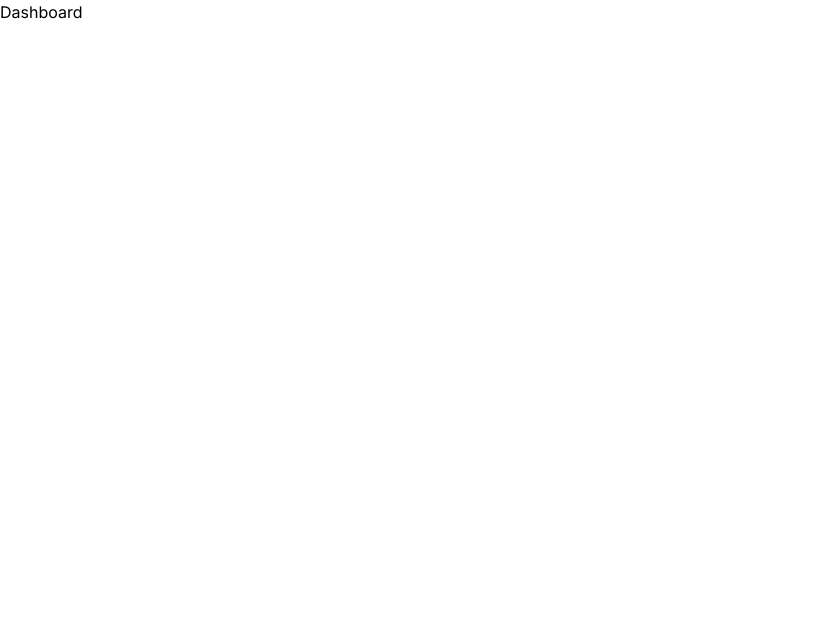
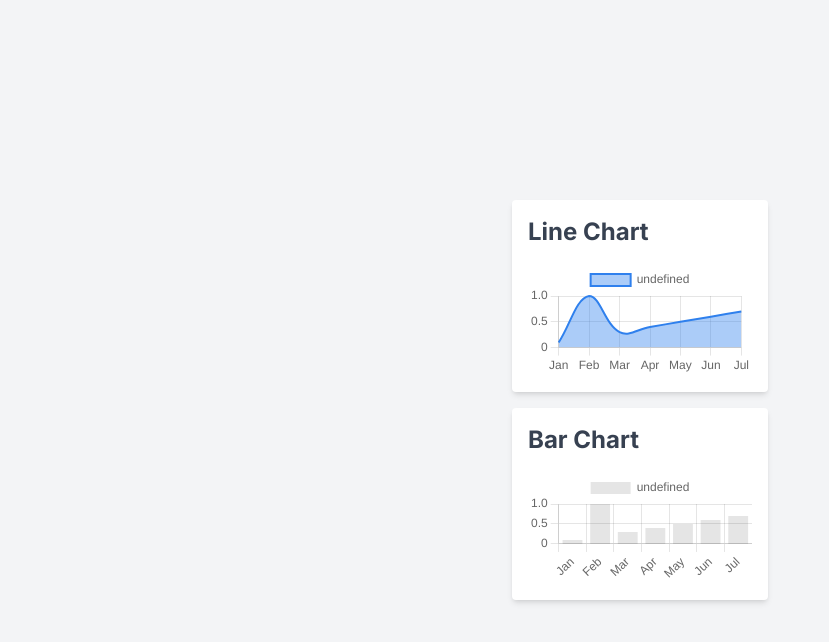
Before and after one commit to sshrey15/dashBoard, a Next.js app: page / in a window 1280 px wide. Shown: the top 642 px of the page, without its empty margins (0-829 px from the left). Built offline with nearby package versions, Linux system fonts and the light colour scheme.

Commit message:
Add chart.js and react-chartjs-2 dependencies

```diff
--- a/src/app/page.js
+++ b/src/app/page.js
@@ -1,9 +1,85 @@
-import Image from "next/image";
+"use client"
+import {
+  Chart as ChartJS,
+  CategoryScale,
+  LinearScale,
+  PointElement,
+  LineElement,
+  Title, // Corrected from 'Ttile'
+  Tooltip,
+  Legend,
+  Filler,
+  BarElement,
+} from 'chart.js';
+
+ChartJS.register(
+  CategoryScale,
+  LinearScale,
+  PointElement,
+  BarElement,
+  LineElement,
+  Filler,
+  Title, // Corrected from 'Ttile'
+  Tooltip,
+  Legend,
+);
+
+import {Bar, Line, Scatter, Bubble} from 'react-chartjs-2';
 
 export default function Home() {
+
+  const data ={
+    labels: ['Jan', 'Feb', 'Mar', 'Apr', 'May', 'Jun', 'Jul'],
+    datasets: [
+      {
+        data: [10, 100, 30, 40, 50, 60, 70],
+      },
+    ],
+  };
+
+  const options ={
+    plugins: {
+      Legend: {
+        display: false,
+      }
+    },
+
+    elements: {
+      line: {
+        tension: 0.4,
+        borderWidth: 2,
+        borderColor: 'rgba(47, 128, 237, 1)',
+        fill: "start",
+        backgroundColor: 'rgba(47, 128, 237, 0.4)',
+
+      },
+      point: {
+        radius: 0,
+        hitRadius: 0,
+      }
+      },
+
+      scales:{
+        xAxis: {
+          display: false,
+        },
+        yAxis: {
+          display: false,
+      }
+    }
+  }
   return (
    <>
-    Dashboard
+    <div className="flex flex-col items-center justify-center min-h-screen bg-gray-100">
+      <div className="p-4 bg-white rounded shadow-md w-64">
+        <h2 className="text-2xl font-bold mb-4 text-gray-700">Line Chart</h2>
+        <Line data={data} width={50} height={25} options={options} />
+      </div>
+      <div className="p-4 bg-white rounded shadow-md w-64 mt-4">
+        <h2 className="text-2xl font-bold mb-4 text-gray-700">Bar Chart</h2>
+        <Bar data={data} width={50} height={25} options={options} />
+      </div>
+    </div>
    </>
   );
 }
```
Also changed, not shown: lib/prisma.js (added, +15 -0 lines), package.json (+6 -2 lines), lib/data.js (added), 2 other files (tests, documents, lock files or other folders).
